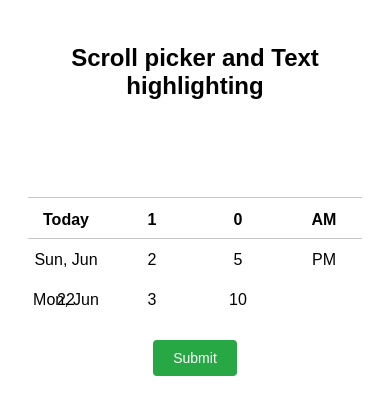
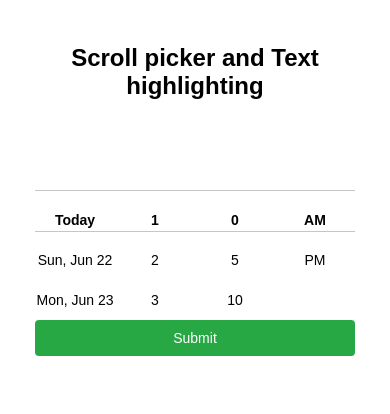
Before and after one commit to 7heDimas/scroll-picker-and-text-highlighting, a React (Create React App) app: page / in a window 390 px wide. Shown: the top 414 px of the page. Built offline with nearby package versions, Linux system fonts and the light colour scheme.

Commit message:
Submit logic and mobile styles for srcoll picker added

```diff
--- a/public/index.html
+++ b/public/index.html
@@ -3,7 +3,7 @@
   <head>
     <meta charset="utf-8" />
     <link rel="icon" href="%PUBLIC_URL%/favicon.ico" />
-    <meta name="viewport" content="width=device-width, initial-scale=1" />
+    <meta name="viewport" content="width=device-width, initial-scale=1.0" />
     <meta name="theme-color" content="#000000" />
     <meta
       name="description"
--- a/src/components/ScrollPicker.jsx
+++ b/src/components/ScrollPicker.jsx
@@ -24,6 +24,11 @@ function ScrollPicker({ date, hour, minute, timeFormat }) {
     const [selectedMinute, setSelectedMinute] = useState(Number(minute) || 0);
     const [selectedFormat, setSelectedFormat] = useState(timeFormat || "AM");
 
+  const handleSubmit = () => {
+    console.log("Selected Date: ", selectedDate);
+    console.log("Selected Time: ", selectedHour + ":" + (selectedMinute < 10 ? "0" + selectedMinute : selectedMinute) + " " + selectedFormat);
+    }
+
     return (
     <div className="scroll-picker-container">
       <div className="picker-overlay"></div>
@@ -35,7 +40,7 @@ function ScrollPicker({ date, hour, minute, timeFormat }) {
         <PickerColumn items={formats} selected={selectedFormat} onSelect={setSelectedFormat} />
       </div>
 
-      <button className="submit-button">Submit</button>
+      <button className="submit-button" onClick={handleSubmit}>Submit</button>
     </div>
   );
 }
--- a/src/styles.css
+++ b/src/styles.css
@@ -18,8 +18,8 @@
 
 .picker-row {
   display: flex;
-  gap: 10px;
-  margin-bottom: 20px;
+  flex-wrap: nowrap;
+  justify-content: center;
   overflow-x: auto;
 }
 
@@ -29,6 +29,13 @@
   overflow-y: scroll;
   scroll-snap-type: y mandatory;
   scrollbar-width: none;
+  -webkit-overflow-scrolling: touch;
+  touch-action: pan-y;
+  overscroll-behavior: contain;
+}
+
+.picker-column::-webkit-scrollbar {
+  display: none;
 }
 
 .picker-item {
@@ -70,3 +77,17 @@
   pointer-events: none;
   z-index: 10;
 }
+
+@media (max-width: 768px) {
+  .picker-column {
+    width: 80px;
+  }
+
+  .picker-item {
+    font-size: 14px;
+  }
+
+  .submit-button {
+    width: 100%;
+  }
+}
```
